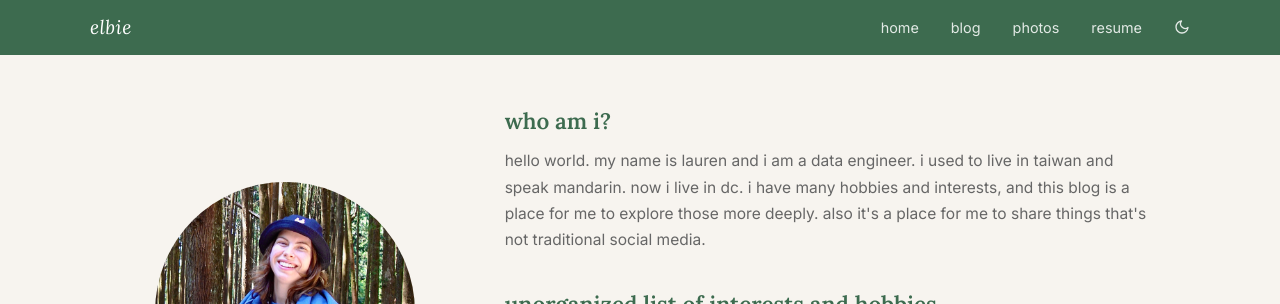
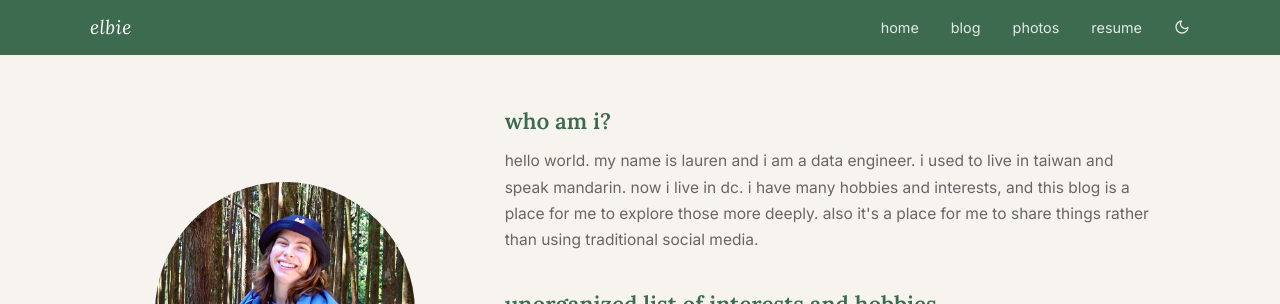
Before and after one commit to lbrown98/elbie-web, a React (Vite) app: page / in a window 1280 px wide. Shown: the top 304 px of the page. Built offline with nearby package versions, Linux system fonts and the light colour scheme.

Commit message:
update home

```diff
--- a/src/pages/Home.jsx
+++ b/src/pages/Home.jsx
@@ -29,7 +29,7 @@ function Home() {
             i used to live in taiwan and speak mandarin. now i live in dc.
             i have many hobbies and interests, and this blog is a place
             for me to explore those more deeply. also it's a place for me
-            to share things that's not traditional social media.
+            to share things rather than using traditional social media.
           </p>
 
           <h1>unorganized list of interests and hobbies</h1>
```
